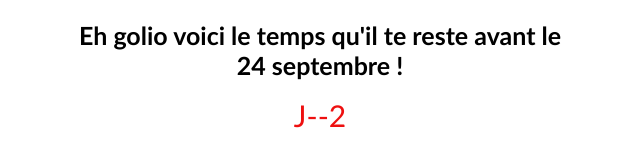
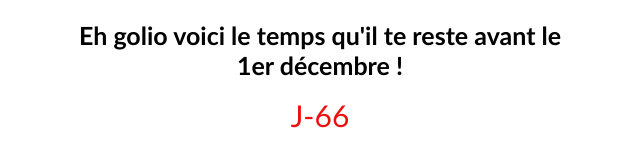
Before and after one commit to Cocosaurus/countdown, a plain HTML site: page index.html in a window 1280 px wide. Shown: the full height of the page, 320-960 px from the left. Drawn offline with Linux system fonts and the light colour scheme.

Commit message:
chore: update new deadline
Changement de deadline au 1er décembre

```diff
--- a/index.html
+++ b/index.html
@@ -1,13 +1,13 @@
 <!DOCTYPE html>
 <html lang="fr">
   <head>
-  <meta charset="UTF-8">
+    <meta charset="UTF-8" />
     <link href="style.css" rel="stylesheet" />
-  <title>Compte à rebours jusqu'à mon anniversaire</title>
+    <title>THE DEADLINE</title>
   </head>
   <body>
     <div class="container center">
-	  <h1>Eh golio voici le temps qu'il te reste avant le 24 septembre !</h1>
+      <h1>Eh golio voici le temps qu'il te reste avant le 1er décembre !</h1>
       <div class="countdown" id="countdown">Calcul en cours...</div>
     </div>
 
--- a/main.js
+++ b/main.js
@@ -1,17 +1,17 @@
 function updateCountdown() {
   const today = new Date();
   const thisYear = today.getFullYear();
-	let birthday = new Date(thisYear, 8, 24); //
+  let birthday = new Date(thisYear, 11, 1); //
 
   const timeDiff = birthday - today;
   const daysLeft = Math.ceil(timeDiff / (1000 * 60 * 60 * 24));
-	document.getElementById('countdown').innerText = `J-${daysLeft}`;
+  document.getElementById("countdown").innerText = `J-${daysLeft}`;
 }
 
 updateCountdown();
 
 document.addEventListener("DOMContentLoaded", () => {
-	const TITLES = ["❗","❓"];
+  const TITLES = ["❗", "❓"];
 
   let index = 0;
 
```
Lines whose indentation alone changed are shown as unchanged.
